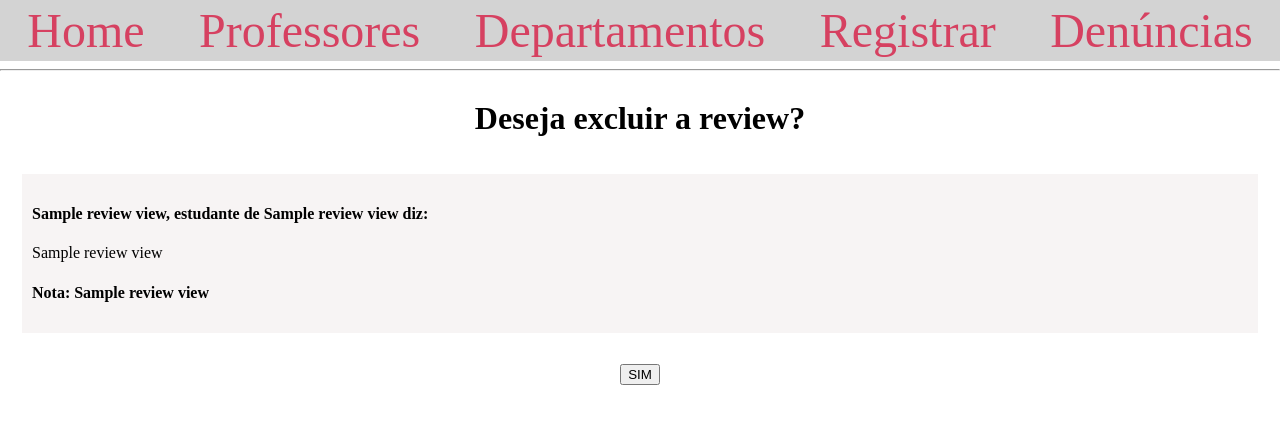
After one commit to tlamen/Trabalho_BD, a Flask app: page /exclude-review/1 in a window 1280 px wide. The commit adds this page. Shown: the top 424 px of the page. Run offline with Flask 3, Linux system fonts and the light colour scheme; a database or web service that is not in the repository returns one stand-in record (values such as "Sample title"); some libraries are stand-ins or nearby versions.

Commit message:
DÁ PRA DELETAR AGORA

```diff
--- a/app.py
+++ b/app.py
@@ -92,8 +92,11 @@ def register():
 
     return render_template('register.html')
 
-@app.route('/reports')
+@app.route('/reports', methods=('GET', 'POST'))
 def reports():
+    if request.method == 'POST':
+        nome = request.form['value']
+        print(nome)
     conn = get_db_connection()
 
     cur = conn.cursor()
@@ -197,9 +200,9 @@ def report(REVIEW_ID):
                         'VALUES (%s, %s, %s)',
                         (message, resgatada[0], REVIEW_ID))
             conn.commit()
-            cur.close()
-            conn.close()
-            return redirect(url_for('index'))
+        cur.close()
+        conn.close()
+        return redirect(url_for('index'))
 
     conn = get_db_connection()
     cur = conn.cursor()
@@ -208,3 +211,29 @@ def report(REVIEW_ID):
     review = cur.fetchall()
 
     return render_template('report.html', review = review)
+
+@app.route('/exclude-review/<int:REVIEW_ID>', methods=('GET', 'POST'))
+def exclude_review(REVIEW_ID):
+    if request.method == 'POST':
+        conn = get_db_connection()
+
+        cur = conn.cursor()
+        sql = "DELETE FROM reports WHERE review_id = " + str(REVIEW_ID) + ";"
+        cur.execute(sql)
+        cur.close()
+
+        cur = conn.cursor()
+        sql = "DELETE FROM reviews WHERE review_id = " + str(REVIEW_ID) + ";"
+        cur.execute(sql)
+        conn.commit()
+        cur.close()
+        conn.close()
+        return redirect(url_for('index'))
+
+    conn = get_db_connection()
+    cur = conn.cursor()
+    sql = "SELECT * FROM REVIEW_VIEW WHERE review_id = " + str(REVIEW_ID) + ";"
+    cur.execute(sql)
+    review = cur.fetchall()
+
+    return render_template('exclude_review.html', review = review)
--- /dev/null
+++ b/templates/exclude_review.html
@@ -0,0 +1,18 @@
+{% extends 'base.html' %}
+
+{% block content %}
+<div class="register">
+    <h1>{% block title %} Deseja excluir a review? {% endblock %}</h1>
+
+    <div class="professor">
+        <h4>{{ review[0][4] }}, estudante de {{ review[0][5] }} diz:</h4>
+        <p>{{review[0][2]}}</p>
+        <h4>Nota: {{review[0][3]}}</h4>
+    </div>
+    <form method="post">
+        <p>
+            <button type="submit">SIM</button>
+        </p>
+    </form>
+</div>
+{% endblock %}
--- a/templates/reports.html
+++ b/templates/reports.html
@@ -3,7 +3,7 @@
 {% block content %}
     <h1 class="page-title">{% block title %} DENÚNCIAS {% endblock %}</h1>
     {% for report in reports %}
-        <div class='professor'>
+        <div class='professor' name="value" value="{{report[3]}}">
             <h3>#{{ report[0] }} -{% for student in students %} {% if student[0] == report[2] %} {{ student[1] }} REPORTOU: {% endif %} {% endfor %} </h3>
             <h4>Mensagem do reportador:</h4>
             <p>{{ report[1] }}</p>
@@ -13,6 +13,7 @@
                     <p>{{review[1]}}</p>
                 {% endif %}
             {% endfor %}
+            <a href="{{ url_for('exclude_review', REVIEW_ID = report[3])}}">Excluir</a>
         </div>
     {% endfor %}
 {% endblock %}
```
